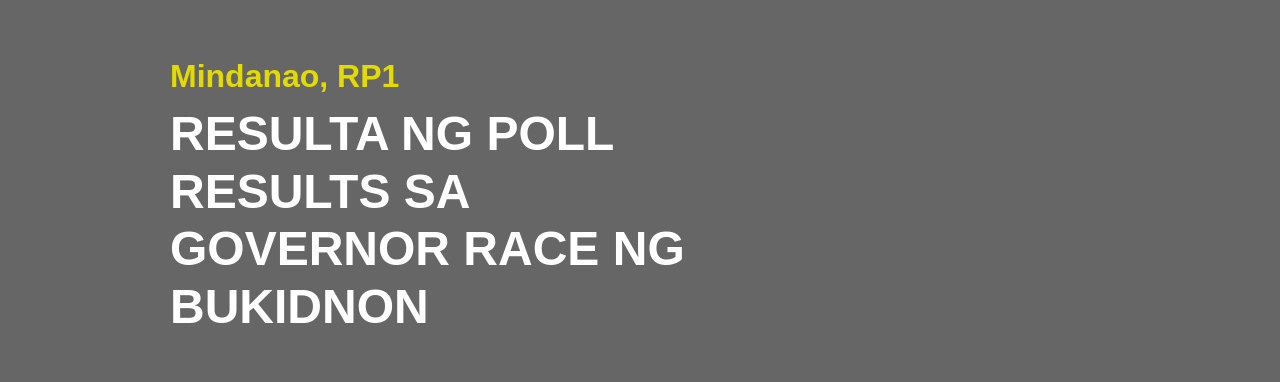
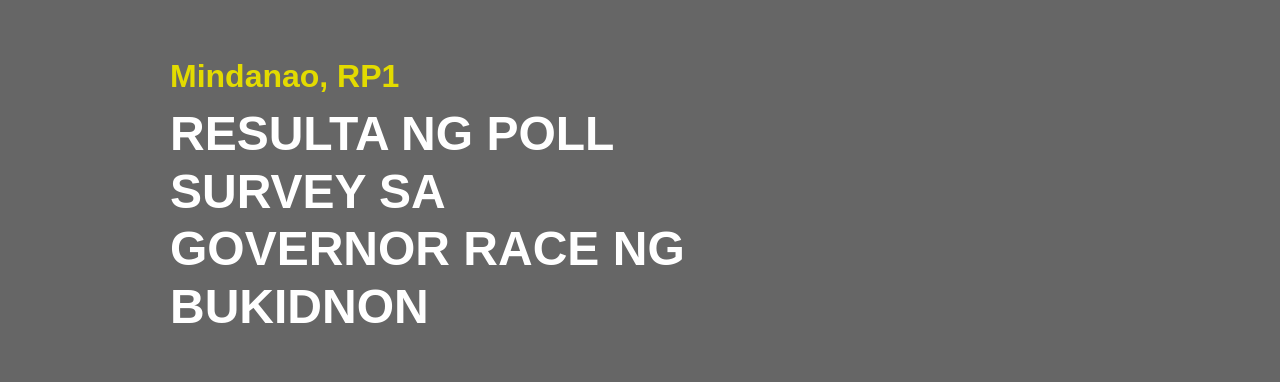
Before and after one commit to darkasblack/radyo, a plain HTML site: page surveyresultgubernatorialraceonbukidnon/index.html in a window 1280 px wide. Shown: the part 172-554 px from the top of the page. Drawn offline with Linux system fonts and the light colour scheme.

Commit message:
Headline Change

```diff
--- a/surveyresultgubernatorialraceonbukidnon/index.html
+++ b/surveyresultgubernatorialraceonbukidnon/index.html
@@ -60,7 +60,7 @@
         <div class="article-container">
             <!-- CATEGORY AND HEADLINE-->
             <div class="category">Mindanao, RP1</div>
-            <h1 class="headline">RESULTA NG POLL RESULTS SA GOVERNOR RACE NG BUKIDNON</h1>
+            <h1 class="headline">RESULTA NG POLL SURVEY SA GOVERNOR RACE NG BUKIDNON</h1>
             <div class="date">
                 <span><img src="img/logos/lets-icons--date-fill.svg" alt=""></span>
                 <span>February 3, 2025</span>
```
